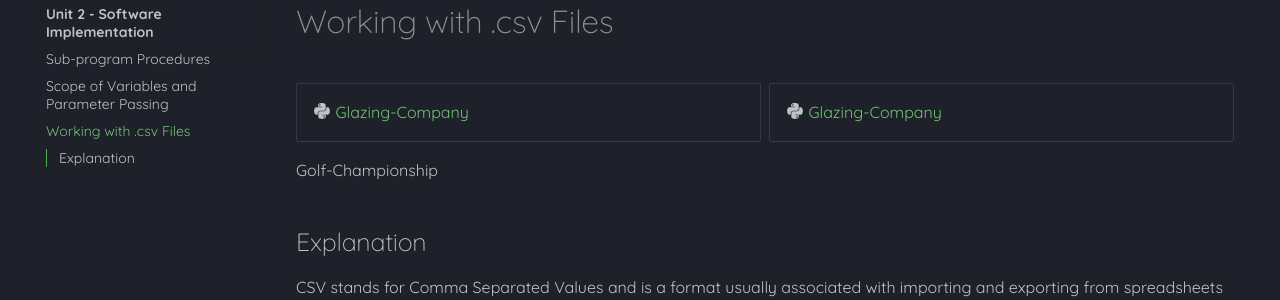
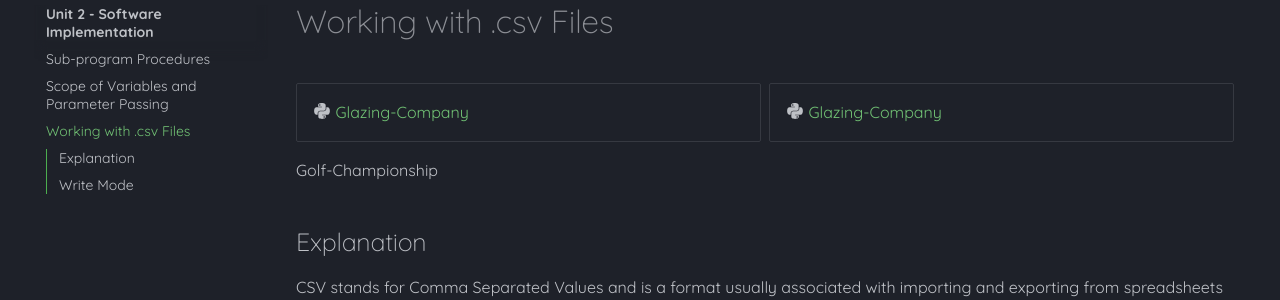
Before and after one commit to Mr-Wood-CS/Higher-Computing-Science-MD-Files, an MkDocs documentation site: the page built from docs/SI/06-Working-with-Files-(csv).md, in a window 1280 px wide and 900 px high. Shown: the part 145-445 px from the top of the window. Built offline with MkDocs 1.6.1 and Material for MkDocs 9.7.7, drawn with Linux system fonts in a browser that asks for light colours.

Commit message:
Update 06-Working-with-Files-(csv).md

```diff
--- a/docs/SI/06-Working-with-Files-(csv).md
+++ b/docs/SI/06-Working-with-Files-(csv).md
@@ -41,7 +41,7 @@ When opening a .csv file to use, you must first specify how that file will be us
 
 The options are:
 
-`Write Mode`
+## `Write Mode`
 
 :   __"w" (write Mode)__ creates a new file and writes to that file. If the file already exists, a new file will be created, overwriting the existing file.
 
```
